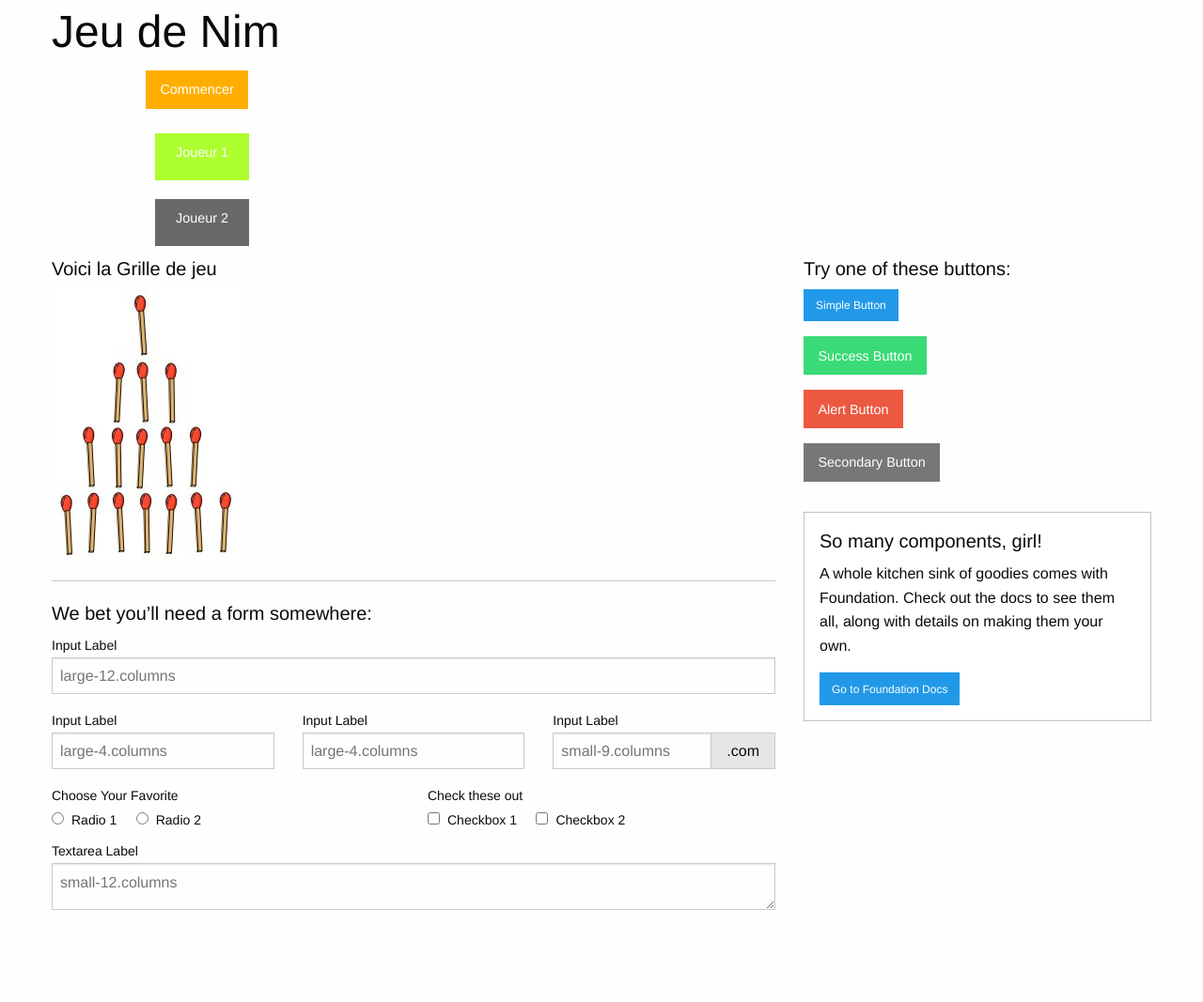
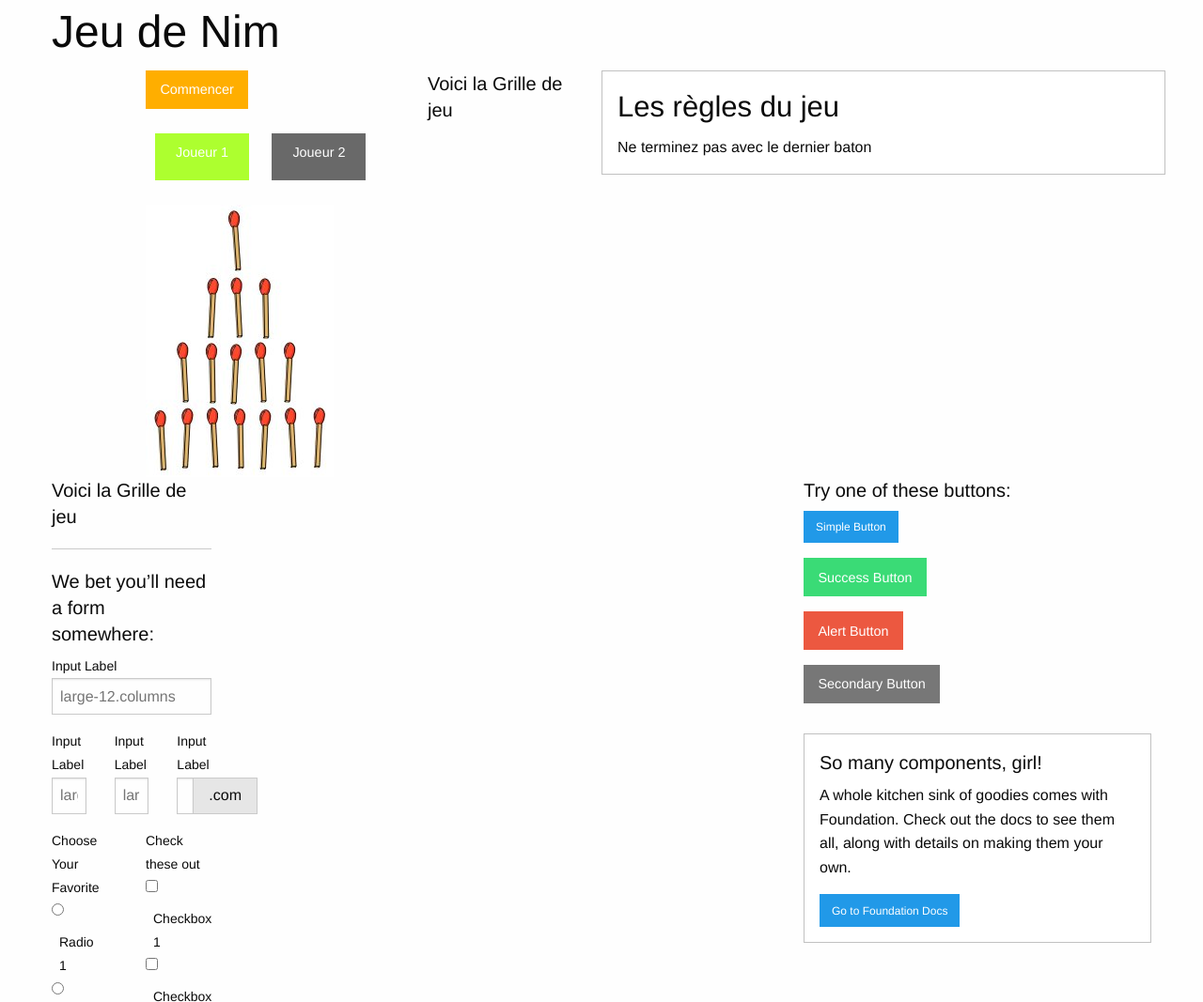
Before and after one commit to Simplon-Roubaix/JeuDeNim, a plain HTML site: page index.html in a window 1280 px wide. Shown: the top 1067 px of the page at 94% size. Before the commit the page ends 985 px from the top, so only its background shows below. Drawn offline with Linux system fonts and the light colour scheme.

Commit message:
Ajout section regle du jeu et point cible du tableau de jeu

```diff
--- a/index.html
+++ b/index.html
@@ -18,20 +18,28 @@
 
             <div class="row">
 
-                <div id="commandes" class="small-2 small-offset-1 columns">
+                <div id="commandes" class="small-3 small-offset-1 columns">
                     <div id="commencer" class="medium warning button">Commencer</div>
-                    <div id="clic1" class="button active">Joueur 1</div>
-                    <div id="clic2" class="button mute ">Joueur 2</div>
+                    <p> <span id="clic1" class="button active">Joueur 1</span>
+                        <span id="clic2" class="button mute ">Joueur 2</span>
+                    </p>
+                    <img src="img/nim___01.jpg" alt="">
                 </div>
-
-            </div>
+                <div class="small-2 medium-2 columns">
+                    <h5>Voici la Grille de jeu</h5>
+                    <!-- Grid Example -->
+                </div>
+                <div class="small-6 medium-6 columns callout">
+                    <h3>Les règles du jeu</h3>
+                    <p>Ne terminez pas avec le dernier baton</p>
+                </div>
 
      </section>
     <div class="row">
-      <div class="large-8 medium-8 columns">
+      <div class="small-2 medium-2 columns">
         <h5>Voici la Grille de jeu</h5>
         <!-- Grid Example -->
-            <img src="img/nim___01.jpg" alt="">
+
 
 
 
@@ -98,8 +106,6 @@
       </div>
     </div>
 
-    <script src="js/vendor/jquery.min.js"></script>
-    <script src="js/vendor/what-input.min.js"></script>
     <script src="js/foundation.min.js"></script>
     <script src="js/app.js"></script>
   </body>
```
